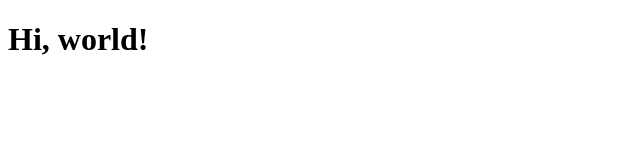
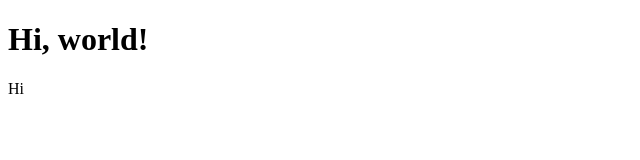
Before and after one commit to kerpichonka/test, a plain HTML site: page src/index.html in a window 1280 px wide. Shown: the full height of the page, 0-640 px from the left. Drawn offline with Linux system fonts and the light colour scheme.

Commit message:
add article

```diff
--- a/src/index.html
+++ b/src/index.html
@@ -8,5 +8,8 @@
 </head>
 <body>
   <h1>Hi, world!</h1>
+  <article>
+    <p>Hi</p>
+  </article>
 </body>
 </html>
```
